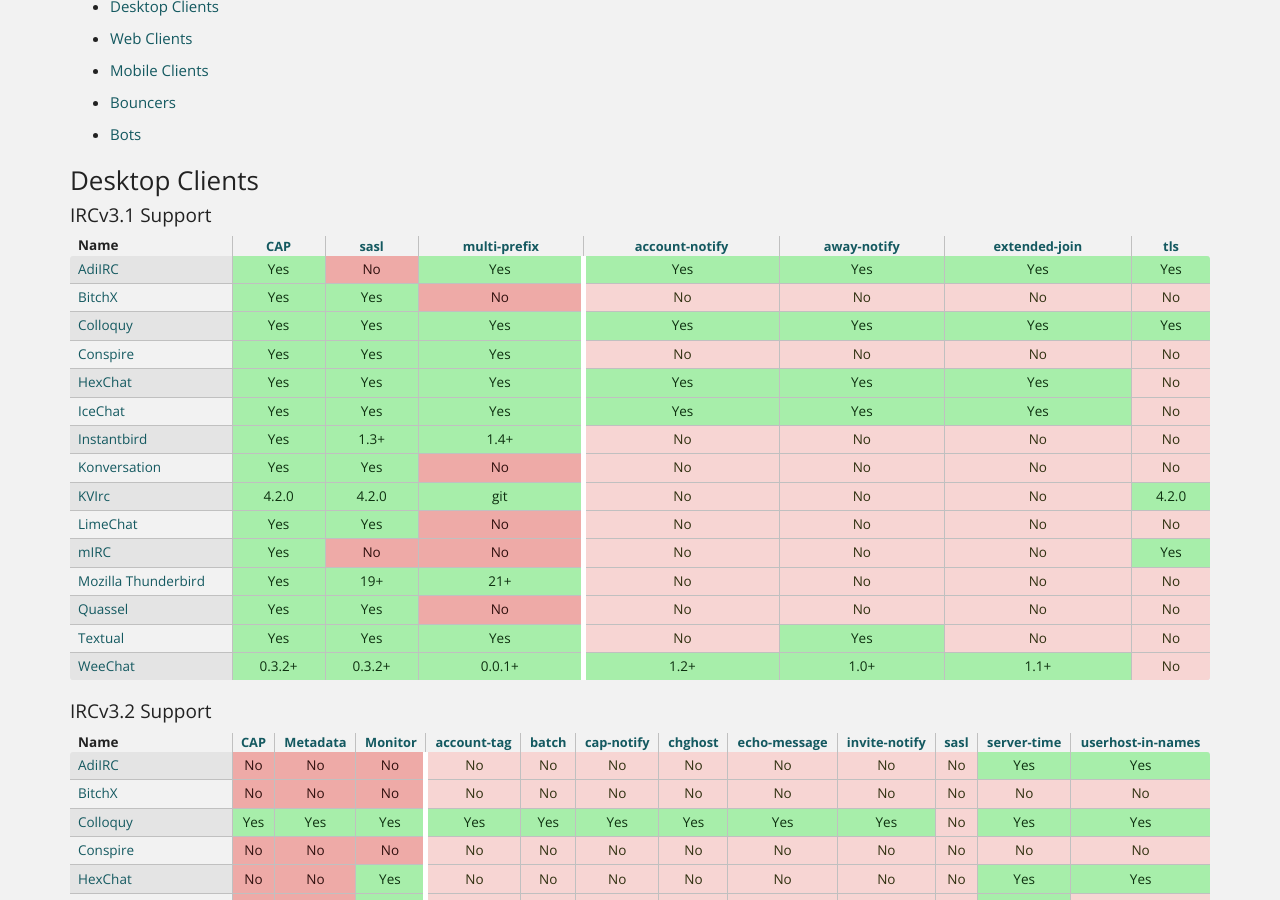
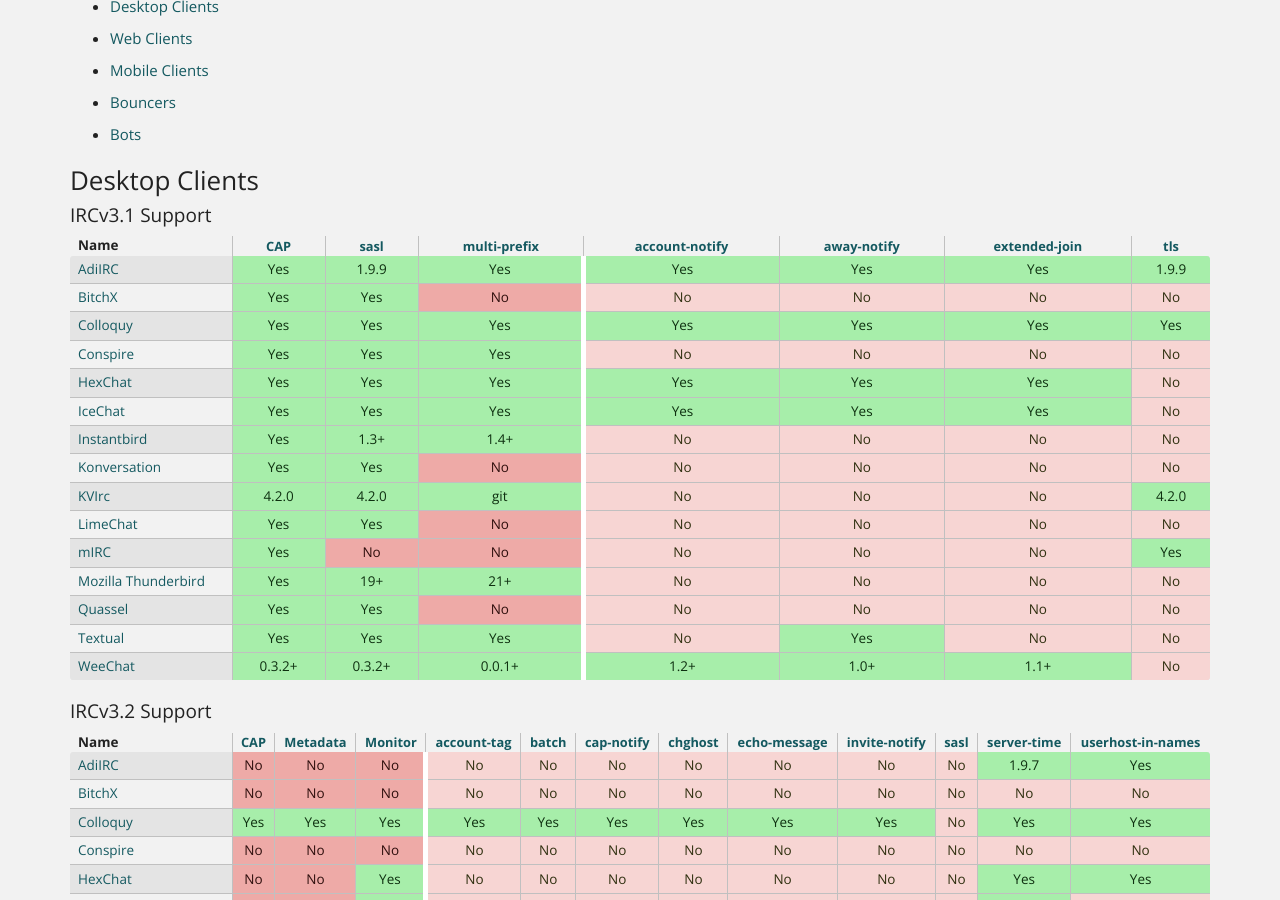
Before and after one commit to ircv3/ircv3.github.io, a Jekyll site: the page built from software/clients.md, in a window 1280 px wide and 900 px high, scrolled down 209 px. Built offline with Jekyll 4.4.1, drawn with Linux system fonts in a browser that asks for light colours.

Commit message:
AdiIRC: add sasl, mention versions

```diff
--- a/_data/sw_clients.yml
+++ b/_data/sw_clients.yml
@@ -4,15 +4,16 @@
       link: http://www.adiirc.com
       support:
         v3.1:
-          - cap
-          - multi-prefix
-          - account-notify
-          - away-notify
-          - extended-join
-          - tls
+          cap:
+          sasl: 1.9.9
+          multi-prefix:
+          account-notify:
+          away-notify:
+          extended-join:
+          tls: 1.9.9
         v3.2:
-          - server-time
-          - userhost-in-names
+          server-time: 1.9.7
+          userhost-in-names:
     - name: BitchX
       link: http://www.bitchx.com
       support:
```
